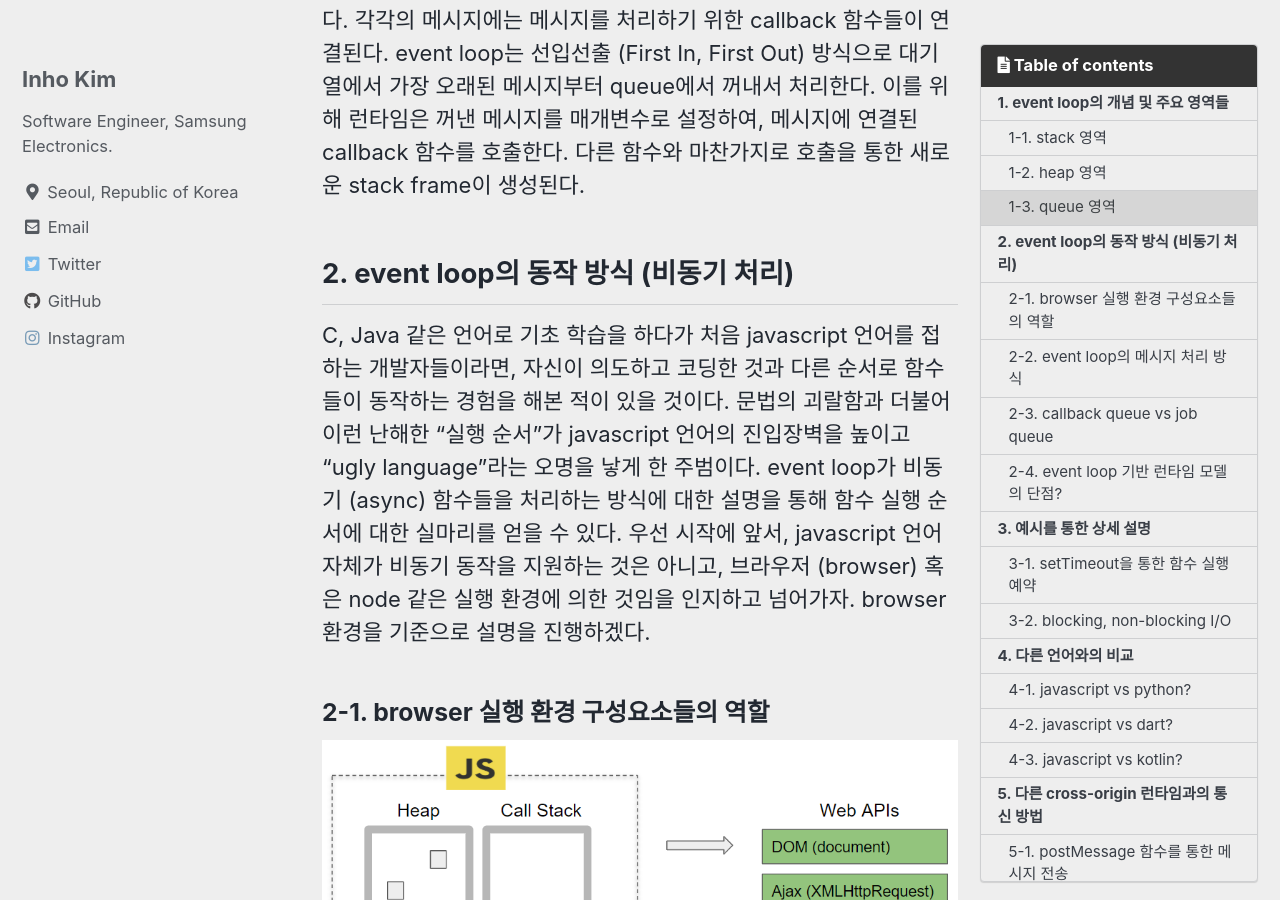
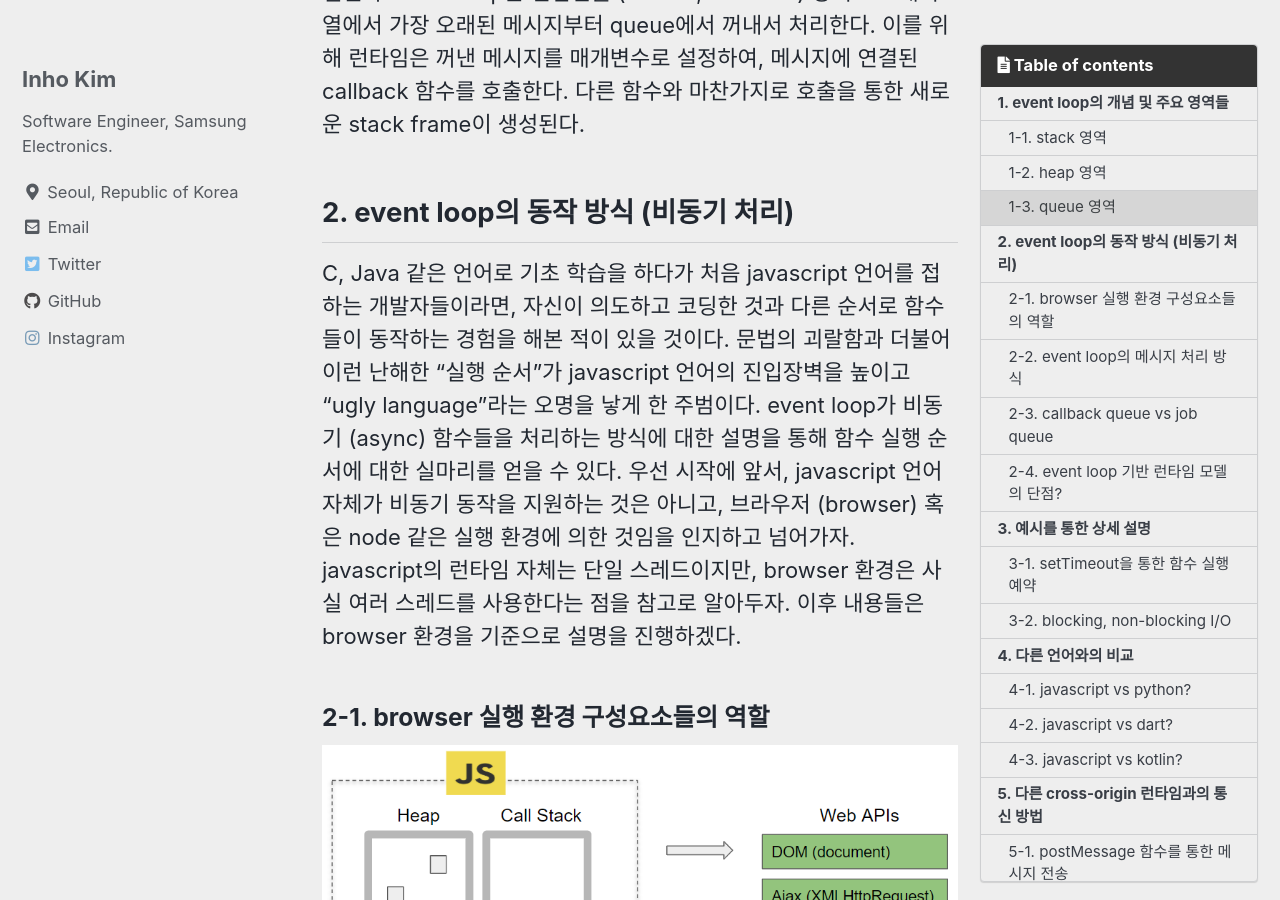
Before and after one commit to ihnokim/ihnokim.github.io, a Jekyll site: the page built from _posts/2022-09-19-javascript-event-loop.md, in a window 1280 px wide and 900 px high, scrolled down 2403 px. Built offline with Jekyll 4.4.1, drawn with Linux system fonts in a browser that asks for light colours; cached includes are drawn as plain includes; comment, search, counter and statistics services are not loaded; some of the changed text lies outside the part shown.

Commit message:
Remove unnecessary directory and add some sentences to reinforce the explanation

````diff
--- a/_posts/리액트 강의/2022-09-19-javascript-event-loop.md
+++ b/_posts/2022-09-19-javascript-event-loop.md
@@ -11,12 +11,9 @@ toc_sticky: true
 toc_label: "Table of contents"
 ---
 
-javascript의 핵심 특징을 설명하라고 한다면, 다음과 같은 내용이 자주 등장할 것이다.
-
-- javascript는 단일 스레드 기반의 언어로 한 번에 하나의 작업만을 처리할 수 있다.
-- javascript는 비동기로 동작하기 때문에 단일 스레드임에도 불구하고 동시에 많은 작업을 수행한다.
-
-단일 스레드? 비동기? 한 번에 하나의 작업만 처리 가능한데 어떻게 동시에 여러 작업을 수행할 수 있을까? 여러가지 의문이 생긴다.
+javascript의 핵심 특징들을 탐구해보면, 싱글 스레드 기반의 동시성 (single-threaded concurrency) 제어와 관련된 내용이 자주 등장한다.
+javascript는 단일 스레드 기반의 언어로 한 번에 하나의 작업만을 처리할 수 있다. 그런데, javascript는 비동기로 동작하기 때문에 단일 스레드임에도 불구하고 동시에 많은 작업을 수행한다.
+단일 스레드? 비동기? 한 번에 하나의 작업만 처리 가능한데 어떻게 동시에 여러 작업을 수행할 수 있을까? 정말 단일 스레드가 맞는 것일까? 여러가지 의문이 생긴다.
 
 비동기 처리는 Web, App 개발에 있어 필수적인 개념이다. javascript의 ```Promise```, flutter dart의 ```Future```, python의 ```Task```, kotlin의 ```Deferred``` 등 다양한 언어 및 프레임워크에서 비동기 처리를 지원한다.
 더 나아가, WSGI와 ASGI의 동작 방식 차이, Spring, Node.js 기반 프레임워크들의 스레드 활용 방식 차이 등 심화된 내용에서도 빼놓을 수 없는 개념이다.
@@ -51,7 +48,8 @@ javascript의 런타임에서 처리할 메시지의 대기열로 사용되는
 ## 2. event loop의 동작 방식 (비동기 처리)
 
 C, Java 같은 언어로 기초 학습을 하다가 처음 javascript 언어를 접하는 개발자들이라면, 자신이 의도하고 코딩한 것과 다른 순서로 함수들이 동작하는 경험을 해본 적이 있을 것이다. 문법의 괴랄함과 더불어 이런 난해한 "실행 순서"가 javascript 언어의 진입장벽을 높이고 "ugly language"라는 오명을 낳게 한 주범이다.
-event loop가 비동기 (async) 함수들을 처리하는 방식에 대한 설명을 통해 함수 실행 순서에 대한 실마리를 얻을 수 있다. 우선 시작에 앞서, javascript 언어 자체가 비동기 동작을 지원하는 것은 아니고, 브라우저 (browser) 혹은 node 같은 실행 환경에 의한 것임을 인지하고 넘어가자. browser 환경을 기준으로 설명을 진행하겠다.
+event loop가 비동기 (async) 함수들을 처리하는 방식에 대한 설명을 통해 함수 실행 순서에 대한 실마리를 얻을 수 있다. 우선 시작에 앞서, javascript 언어 자체가 비동기 동작을 지원하는 것은 아니고, 브라우저 (browser) 혹은 node 같은 실행 환경에 의한 것임을 인지하고 넘어가자.
+javascript의 런타임 자체는 단일 스레드이지만, browser 환경은 사실 여러 스레드를 사용한다는 점을 참고로 알아두자. 이후 내용들은 browser 환경을 기준으로 설명을 진행하겠다.
 
 ### 2-1. browser 실행 환경 구성요소들의 역할
 
````
